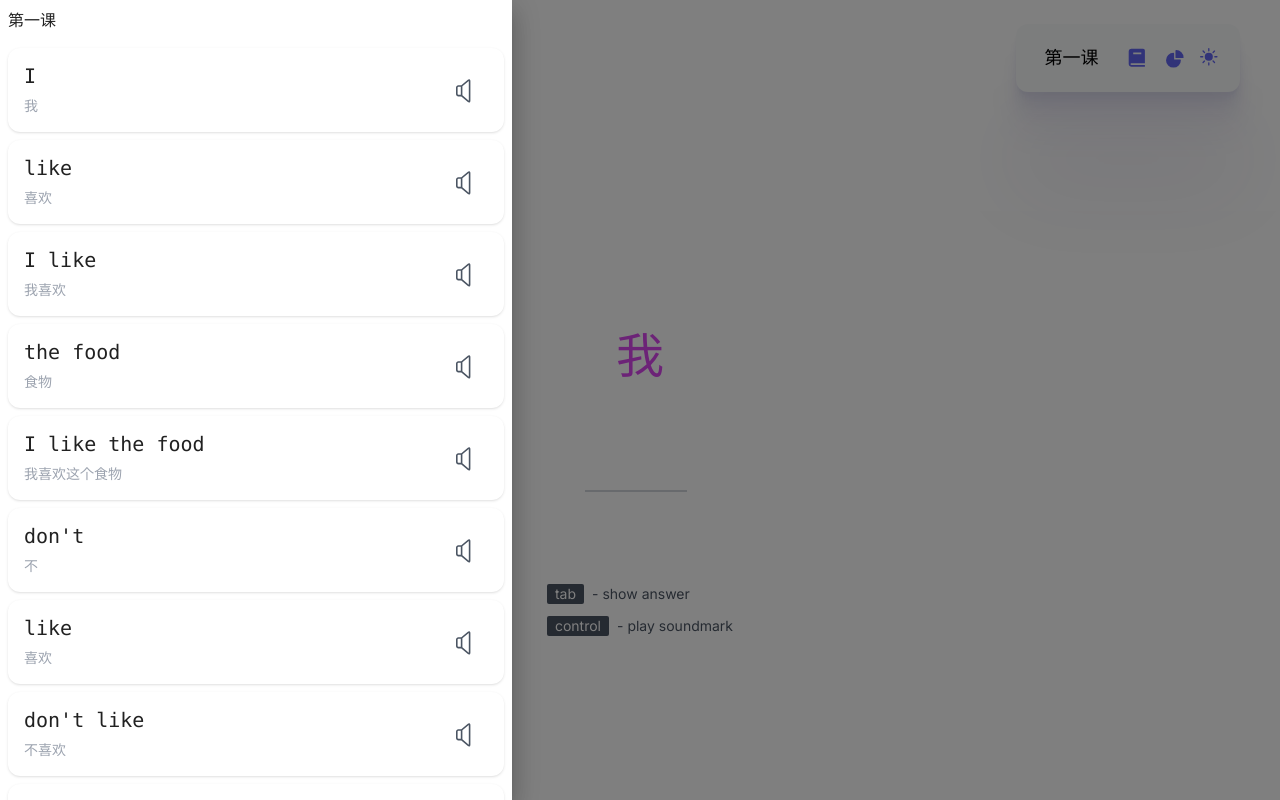
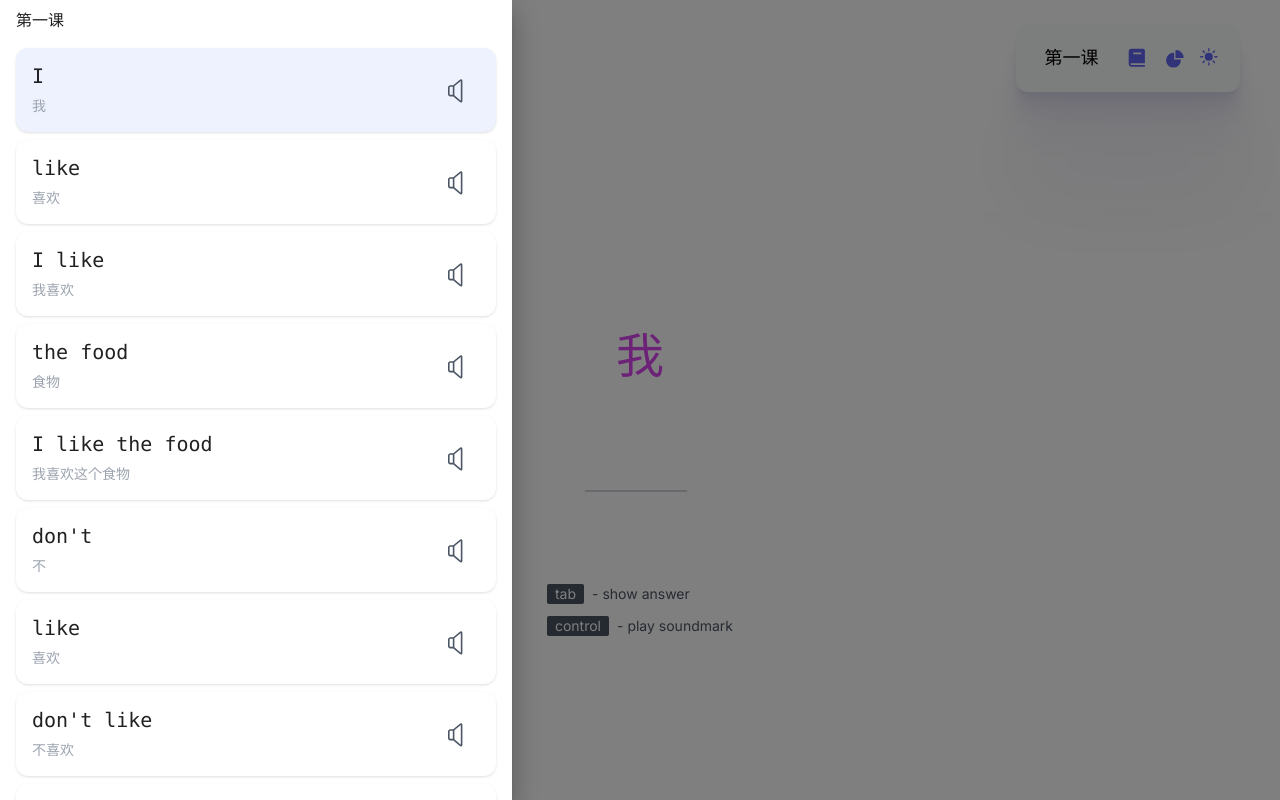
Before and after one commit to dongyuanwai/lingua-split, a Next.js app: page /sentencePractice in a window 1280 px wide. Both pictures are taken after a click on the button 20 px from the left and 424 px from the top of the page. Built offline with nearby package versions, Linux system fonts and the light colour scheme.

Commit message:
feat: 切换单词

```diff
--- a/src/app/sentencePractice/components/WordList.tsx
+++ b/src/app/sentencePractice/components/WordList.tsx
@@ -2,7 +2,7 @@ import { useState } from "react";
 import Drawer from "@mui/material/Drawer";
 import { useCourse } from "@/store";
 
-const WordList = ({ currentCourse }: { currentCourse: any }) => {
+const WordList = ({ currentCourse,statementIndex,changeStatement }: { currentCourse: any,statementIndex:number,changeStatement:(index:number)=>void }) => {
   const [open, setOpen] = useState(false);
   const openDrawer = () => {
     setOpen(() => true)
@@ -18,10 +18,22 @@ const WordList = ({ currentCourse }: { currentCourse: any }) => {
           open={open}
           onClose={() => setOpen(false)}
         >
-          <div className="w-[40vw] px-2">
+          <div className="w-[40vw] px-4">
             <div className="w-full h-10 mb-2 flex items-center">{currentCourse.name}</div>
             <div className="">
-              <Card currentCourse={currentCourse}></Card>
+            {currentCourse.statements.map((item: any, index: number) => (
+              <div
+                key={index}
+                onClick={()=>changeStatement(index)}
+              >
+                <Card
+                  word={item}
+                  index={index}
+                  statementIndex={statementIndex}
+                ></Card>
+              </div>
+            ))}
+
             </div>
           </div>
         </Drawer>
@@ -29,19 +41,17 @@ const WordList = ({ currentCourse }: { currentCourse: any }) => {
     </>
   );
 };
-function Card({ currentCourse }: { currentCourse: any }) {
+function Card({ word,statementIndex,index }: { word: any,statementIndex:number,index:number }) {
   return (
     <>
-      <div className="">
-        {currentCourse.statements.map((item: any, index: number) => (
-          <div key={index} className="mb-2 flex cursor-pointer select-text items-center rounded-xl p-4 shadow
-        focus:outline-none bg-white dark:bg-gray-700 dark:bg-opacity-20   ">
+      <div className={`mb-2 flex cursor-pointer select-text items-center rounded-xl p-4 shadow
+        focus:outline-none  dark:bg-gray-700 dark:bg-opacity-20 ${index==statementIndex?'bg-indigo-50':'bg-white'}  `}>
             <div className="flex-1">
               <p className="select-all font-mono text-xl font-normal leading-6 dark:text-gray-50">
-                {item.english}
+                {word.english}
               </p>
               <div className="mt-2 max-w-sm font-sans text-sm text-gray-400">
-                {item.chinese}
+                {word.chinese}
               </div>
             </div>
             <button
@@ -58,8 +68,6 @@ function Card({ currentCourse }: { currentCourse: any }) {
               </svg>
             </button>
           </div>
-        ))}
-      </div>
     </>
   );
 }
--- a/src/app/sentencePractice/page.tsx
+++ b/src/app/sentencePractice/page.tsx
@@ -9,7 +9,7 @@ import WordList from "./components/WordList";
 
 export default function Page() {
 
-    const { currentMode, fetchCourse, currentCourse } = useCourse();
+    const { currentMode, fetchCourse, currentCourse, statementIndex, changeStatement} = useCourse();
     const { playSound, audio } = usePlaySound();
 
     function handleToAnswer() {
@@ -47,7 +47,13 @@ export default function Page() {
                     {audio}
                 </div>
             </div>
-            {currentCourse&&(<WordList currentCourse={currentCourse}></WordList>)}
+            {currentCourse&&(
+                <WordList
+                    currentCourse={currentCourse}
+                    statementIndex={statementIndex}
+                    changeStatement={changeStatement}
+                ></WordList>
+            )}
         </>
     );
 }
--- a/src/store/useCourse.ts
+++ b/src/store/useCourse.ts
@@ -25,6 +25,7 @@ interface State {
   currentStatement: () => Statement | undefined;
   checkCorrect: (input: string) => boolean;
   changeCourse: (course:any,index:number) => void;
+  changeStatement: (index: number) => void;
 
 }
 
@@ -102,6 +103,12 @@ export const useCourse = create<State>((set, get, api) => ({
       return { statementIndex: nextStatementIndex };
     });
   },
+  // 切换单词
+  changeStatement(index: number) {
+    set({ statementIndex: index });
+    console.log("1111---")
+    return get().currentStatement()
+  },
   currentStatement() {
     const { currentCourse, statementIndex } = get();
     const _currentWord:any = {
```
